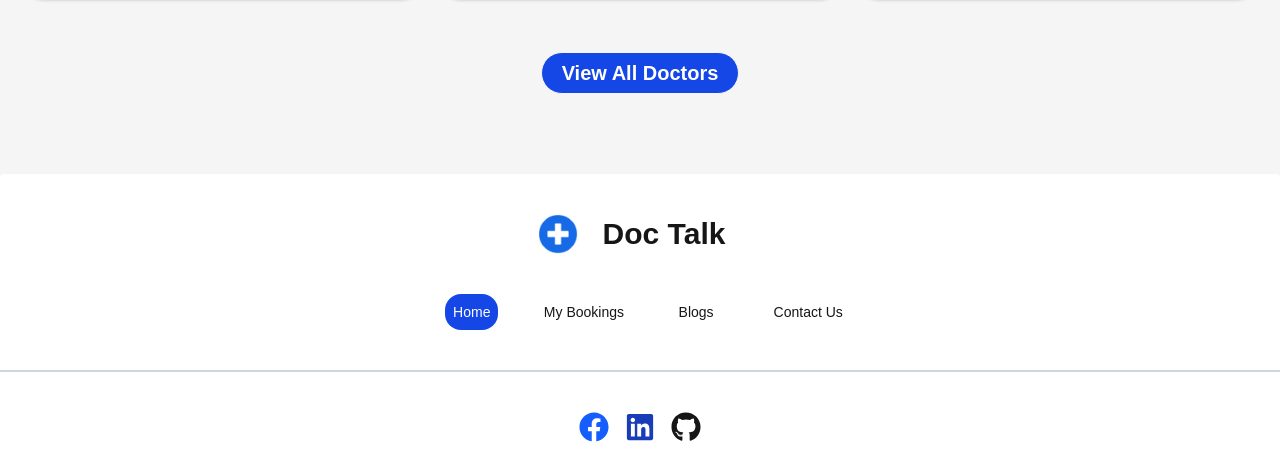
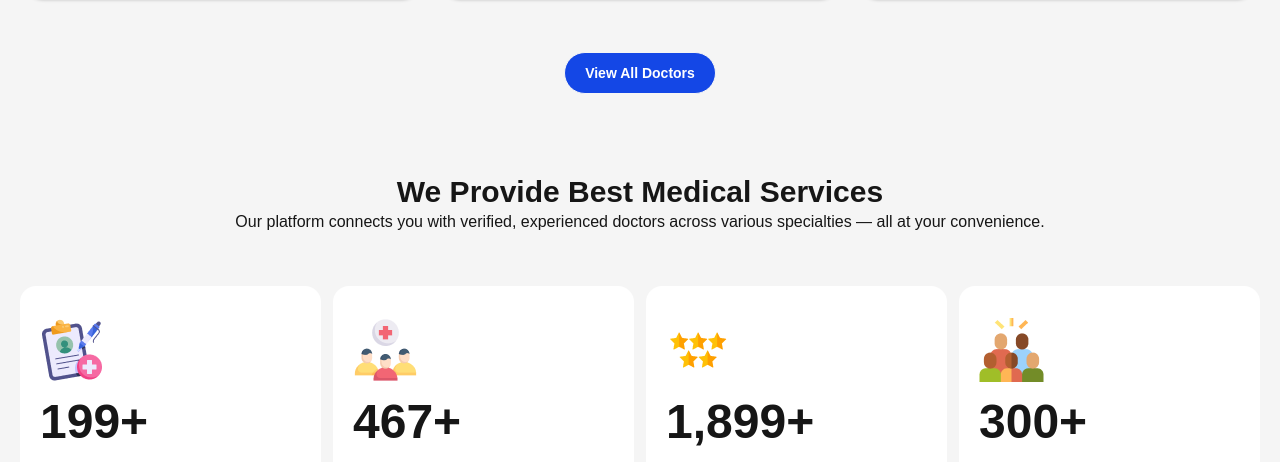
Before and after one commit to fairooz-nawal/Doctor-Talk-App, a React (Vite) app: page /home in a window 1280 px wide. Shown: the part 2335-2797 px from the top of the page. Built offline with nearby package versions, Linux system fonts and the light colour scheme.

Commit message:
Adding the Success Section

```diff
--- a/package.json
+++ b/package.json
@@ -12,6 +12,7 @@
   "dependencies": {
     "@tailwindcss/vite": "^4.1.4",
     "react": "^19.0.0",
+    "react-countup": "^6.5.3",
     "react-dom": "^19.0.0",
     "react-icons": "^5.5.0",
     "react-router": "^7.5.1",
--- a/src/Pages/home/Banner.jsx
+++ b/src/Pages/home/Banner.jsx
@@ -4,7 +4,7 @@ const Banner = () => {
     return (
         <div className="hero max-w-full lg:max-w-9xl min-h-screen">
             <div className="hero-content text-center">
-                <div className=" space-y-4 bg-gradient-to-b from-gray-200 to-white p-5 lg:px-[160px] lg:py-[64px] border-2 border-white rounded-4xl">
+                <div className=" space-y-4 bg-gradient-to-b from-base-200 to-white p-5 lg:px-[160px] lg:py-[64px] border-4 border-white rounded-4xl">
                     <h1 className="text-3xl lg:text-5xl font-bold">Dependable Care, Backed by Trusted Professionals.</h1>
                     <p className="py-6">
                         Our platform connects you with verified, experienced doctors across various specialties — all at your convenience. Whether it's a routine checkup or urgent consultation, book appointments in minutes and receive quality care you can trust.
--- a/src/Pages/home/Doctor.jsx
+++ b/src/Pages/home/Doctor.jsx
@@ -9,7 +9,7 @@ const Doctor = ({ singleDoc }) => {
                 <img
                     src={image}
                     alt="Shoes"
-                    className="rounded-xl h-[300px]" />
+                    className="rounded-xl h-[200px] lg:h-[300px]" />
             </figure><br />
             <div className="flex ml-5 gap-3">
                 <button className="btn border-2 border-green-400 bg-green-100 p-3 text-green-400 rounded-full">Available</button>
--- a/src/Pages/home/DoctorList.jsx
+++ b/src/Pages/home/DoctorList.jsx
@@ -22,7 +22,7 @@ const DoctorList = () => {
                 }
             </div>
             <div className=" flex justify-center w-3/4 mx-auto">
-                <button onClick={handleVisited} className='btn bg-blue-700 white p-5 rounded-full text-white text-xl'>View All Doctors</button>
+                <button onClick={handleVisited} className='btn bg-blue-700 white p-5 rounded-full text-white'>View All Doctors</button>
             </div>
 
         </div>
--- a/src/Pages/home/Home.jsx
+++ b/src/Pages/home/Home.jsx
@@ -1,12 +1,14 @@
 import React from 'react';
 import Banner from './Banner';
 import DoctorList from './DoctorList';
+import Success from './Success';
 
 const Home = () => {
     return (
         <div>
             <Banner></Banner>
             <DoctorList></DoctorList>
+            <Success></Success>
         </div>
     );
 };
--- /dev/null
+++ b/src/Pages/home/Success.jsx
@@ -0,0 +1,40 @@
+import React from 'react';
+import docSuccess from "../../../C001-assets/success-doctor.png"
+import paitentSuccess from "../../../C001-assets/success-patients.png"
+import successReview from "../../../C001-assets/success-review.png"
+import successstaff from "../../../C001-assets/success-staffs.png"
+import CountUp from 'react-countup';
+const Success = () => {
+    return (
+        <div className="max-w-7xl mx-auto pb-[80px] space-y-8">
+             <div className="w-3/4 mx-auto text-center">
+                <h1 className='text-2xl font-bold lg:text-3xl'>We Provide Best Medical Services</h1>
+                <p>Our platform connects you with verified, experienced doctors across various specialties — all at your convenience. </p>
+            </div>
+            <div className='grid grid-cols-1 lg:grid-cols-4 gap-3 p-5'>
+              <div className=" bg-white space-y-4 rounded-2xl p-5 py-8">
+                <img src={docSuccess} alt="" />
+                <h1 className='text-2xl font-bold lg:text-5xl'><CountUp end={199} duration={6.75}/>+</h1>
+                <p className='text-gray-500'>Total Doctors</p>
+              </div>
+              <div className=" bg-white space-y-4 rounded-2xl p-5 py-8">
+                <img src={paitentSuccess} alt="" />
+                <h1 className='text-2xl font-bold lg:text-5xl'><CountUp end={467} duration={6.75}/>+</h1>
+                <p className='text-gray-500'>Total Reviews</p>
+              </div>
+              <div className=" bg-white space-y-4 rounded-2xl p-5 py-8">
+                <img src={successReview} alt="" />
+                <h1 className='text-2xl font-bold lg:text-5xl'><CountUp end={1900} duration={6.75}/>+</h1>
+                <p className='text-gray-500'>Paitents</p>
+              </div>
+              <div className=" bg-white space-y-4 rounded-2xl p-5 py-8">
+                <img src={successstaff} alt="" />
+                <h1 className='text-2xl font-bold lg:text-5xl'><CountUp end={300} duration={6.75}/>+</h1>
+                <p className='text-gray-500'>Staffs</p>
+              </div>
+            </div>
+        </div>
+    );
+};
+
+export default Success;
--- a/src/components/header/Navbar.jsx
+++ b/src/components/header/Navbar.jsx
@@ -9,7 +9,7 @@ const Navbar = () => {
      <NavLink to="/contactUs" className={({isActive})=> isActive ? 'bg-blue-700 text-white p-2 rounded-2xl font-medium': 'p-2 rounded-2xl font-medium'}>Contact Us</NavLink>
     </>
     return (
-        <div className="navbar bg-gray-200 shadow-sm lg:px-[200px]">
+        <div className="navbar bg-base-200 shadow-sm lg:px-[200px]">
             <div className="navbar-start">
                 <div className="dropdown">
                     <div tabIndex={0} role="button" className="btn btn-ghost lg:hidden">
```
Also changed, not shown: 1 other file (tests, documents, lock files or other folders).
